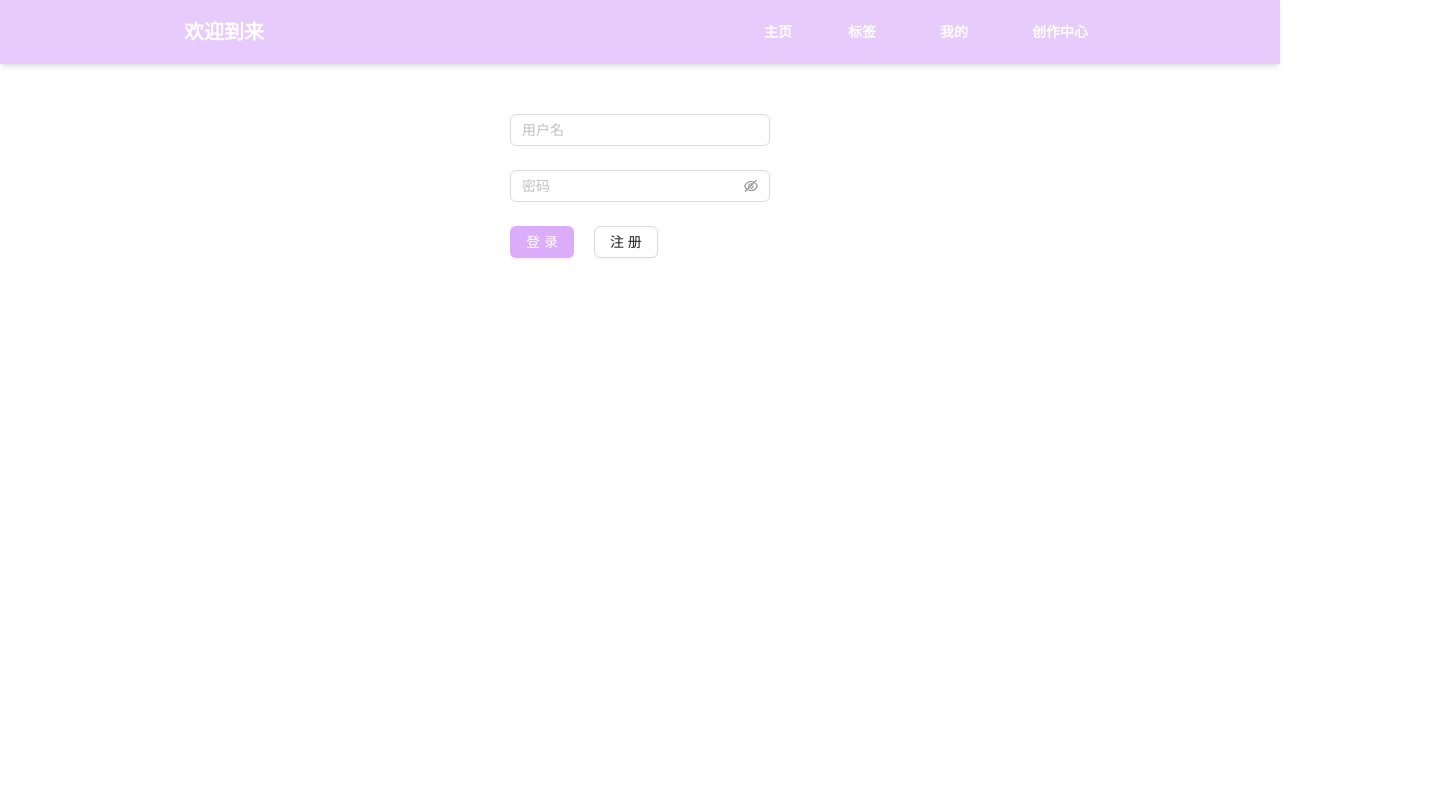
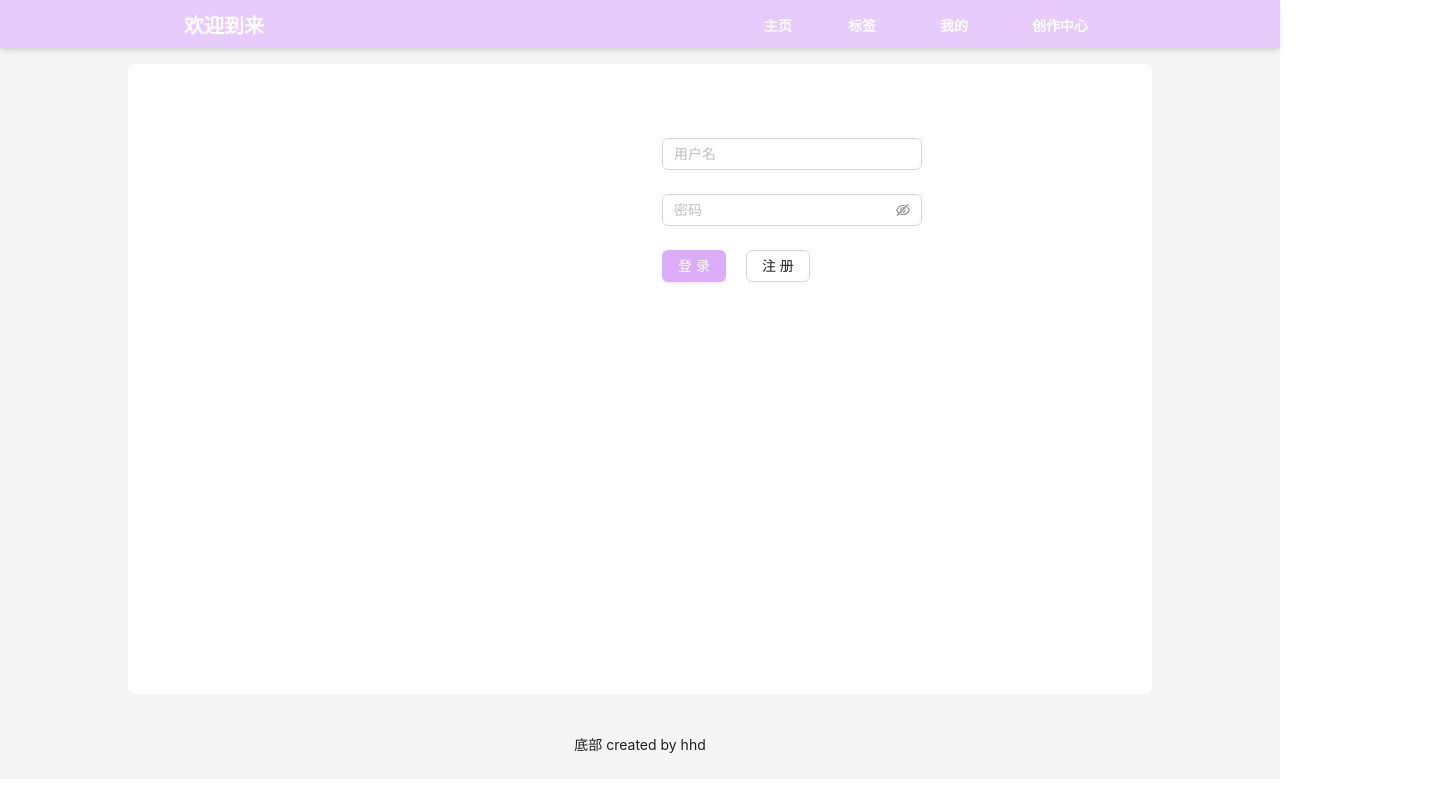
Before and after one commit to ANS-HD/person-react, a React (Create React App) app: page /login in a window 1280 px wide. Shown: the top 792 px of the page, 1432 px wide, since content can reach past the window. Built offline with nearby package versions, Linux system fonts and the light colour scheme.

Commit message:
style: 颜色修改

```diff
--- a/package.json
+++ b/package.json
@@ -42,6 +42,7 @@
     "@fullhuman/postcss-purgecss": "^5.0.0",
     "@types/react": "^18.3.3",
     "@types/react-dom": "^18.3.0",
+    "@types/styled-components": "^5.1.34",
     "autoprefixer": "^10.4.19",
     "awesome-typescript-loader": "^5.2.1",
     "babel-loader": "^9.1.3",
--- a/src/components/header/index.tsx
+++ b/src/components/header/index.tsx
@@ -11,11 +11,8 @@ const Index: React.FC = () => {
   }, [location.pathname])
   return (
     <div>
-      <div className="fixed top-0 left-0 right-0 bg-lightPurple  text-white p-2 shadow-md">
-        <nav
-          className=" container  mx-auto flex text-base justify-between items-center pl-4 pr-4 "
-          style={{ minHeight: 48 }}
-        >
+      <div className="fixed h-12 top-0 left-0 right-0 bg-lightPurple   text-white p-2 shadow-md">
+        <nav className=" container min-w-custom   mx-auto flex text-base justify-between items-center pl-4 pr-4 ">
           <div className=" font-bold">
             <Link
               to="/"
@@ -72,7 +69,7 @@ const Index: React.FC = () => {
           </div>
         </nav>
       </div>
-      <div style={{ height: 64 }}></div>
+      <div style={{ height: 48 }}></div>
     </div>
   )
 }
--- a/src/index.tsx
+++ b/src/index.tsx
@@ -16,7 +16,7 @@ root.render(
         },
       }}
     >
-      <div className="md:m-auto bg-white">
+      <div className="md:m-auto min-w-custom  bg-white">
         <App />
       </div>
     </ConfigProvider>
--- a/src/layout/index.tsx
+++ b/src/layout/index.tsx
@@ -1,17 +1,32 @@
 import React from 'react'
 import Header from '@/components/header'
 import { Outlet } from 'react-router-dom'
-
-const Layout: React.FC = () => (
+import { Breadcrumb, Layout, Menu, theme } from 'antd'
+const { Content, Footer } = Layout
+const Index: React.FC = () => (
   <>
     {React.cloneElement(
-      <div>
+      <Layout style={{ display: 'flex' }}>
         <Header />
-        <Outlet />
-      </div>,
+        <div>
+          <Content
+            style={{
+              margin: '16px 10vw',
+              borderRadius: 8,
+              minHeight: 630,
+              background: '#fff',
+            }}
+          >
+            <div className="p-[24px]  rounded">
+              <Outlet />
+            </div>
+          </Content>
+          <Footer style={{ textAlign: 'center' }}>底部 created by hhd</Footer>
+        </div>
+      </Layout>,
       {},
     )}
   </>
 )
 
-export default Layout
+export default Index
--- a/src/pages/home/index.tsx
+++ b/src/pages/home/index.tsx
@@ -44,7 +44,8 @@ const Index: React.FC = () => {
   return (
     <div className="container">
       {/* <Header onSearch={onSearch} isHide={false} /> */}
-      <div className="mb-2 ">
+      <div className=" ">
+        123234
         {/* <Tags onChange={onChange} /> */}
         <ReactMarkdown>*React-Markdown* is **Awesome**</ReactMarkdown>
       </div>
--- a/tailwind.config.js
+++ b/tailwind.config.js
@@ -27,6 +27,9 @@ module.exports = {
       serif: ['Merriweather', 'serif'],
     },
     extend: {
+      minWidth: {
+        'custom': '800px'
+      },
       height: {
         '48px': '48px',
       },
```
Also changed, not shown: 1 other file (tests, documents, lock files or other folders).
